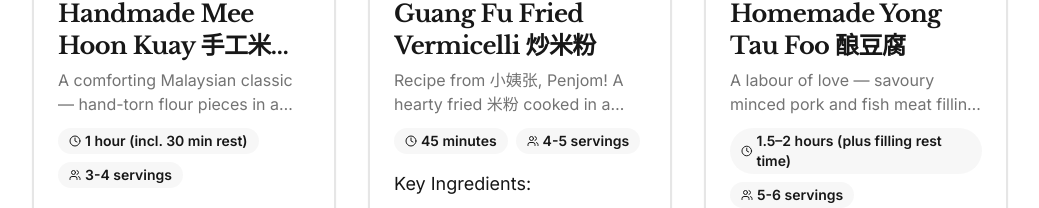
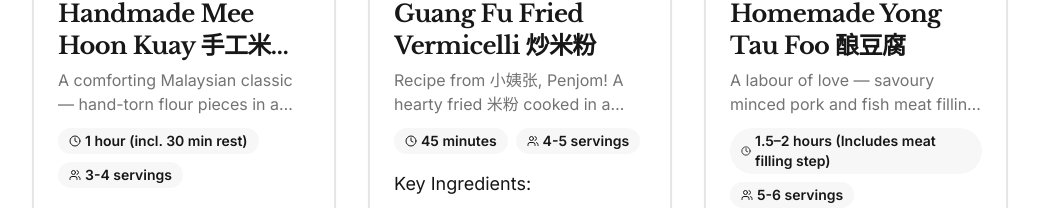
Before and after one commit to readandmuse/atasteofhome, a React (Vite) app: page / in a window 1280 px wide. Shown: the part 3855-4063 px from the top of the page, without its empty margins (120-1159 px from the left). Built offline with nearby package versions, Linux system fonts and the light colour scheme.

Commit message:
Changes
Co-authored-by: readandmuse <85750673+readandmuse@users.noreply.github.com>

```diff
--- a/src/pages/Index.tsx
+++ b/src/pages/Index.tsx
@@ -671,7 +671,7 @@ const yongTauFooRecipe: Recipe = {
     "Then adjust to small fire. 焖 (mēn) for 5 minutes.",
     "Chilli with meat on the plate is put in the rice cooker after rice is cooked. Dish is ready to be served!",
   ],
-  cookingTime: "1.5–2 hours (plus filling rest time)",
+  cookingTime: "1.5–2 hours (Includes meat filling step)",
   servings: "5-6 servings",
   photos: [yongTauFooPhoto2, yongTauFooPhoto3, yongTauFooPhoto1, yongTauFooPhoto4],
   notes:
```
